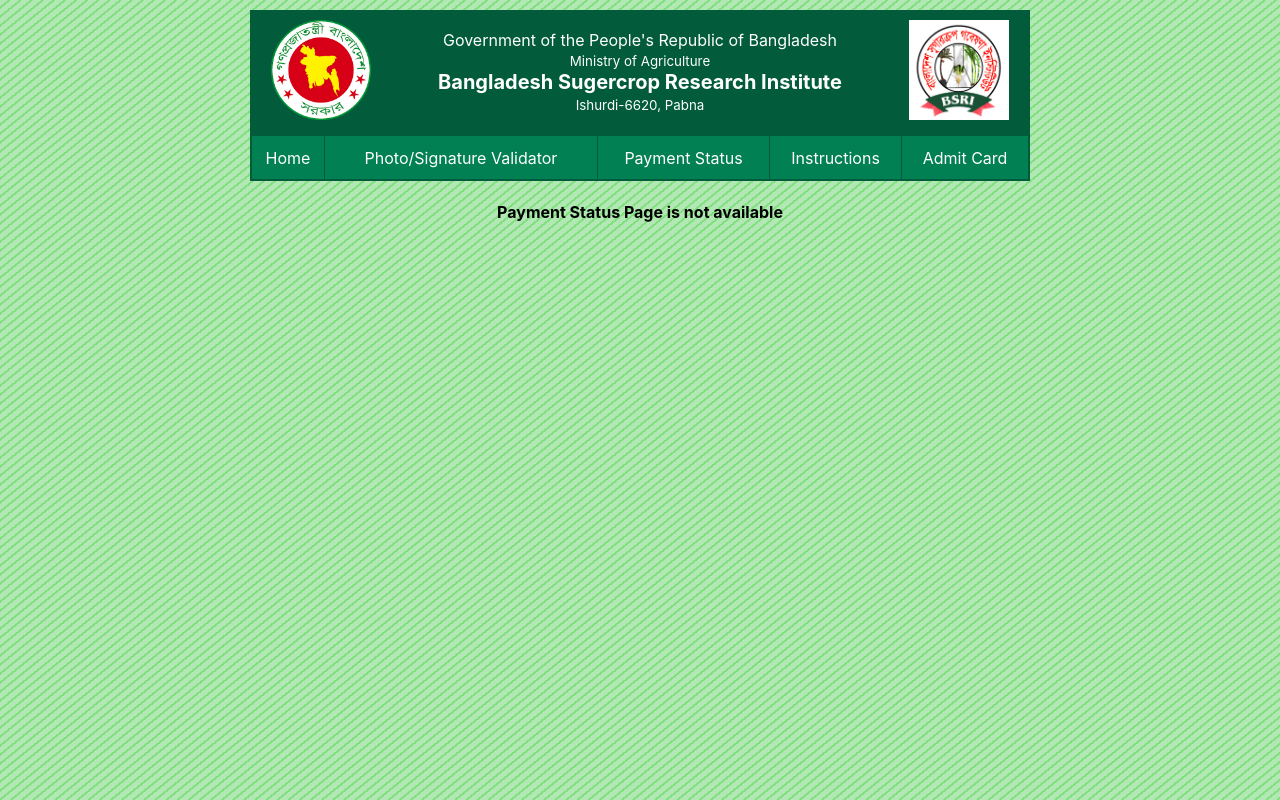
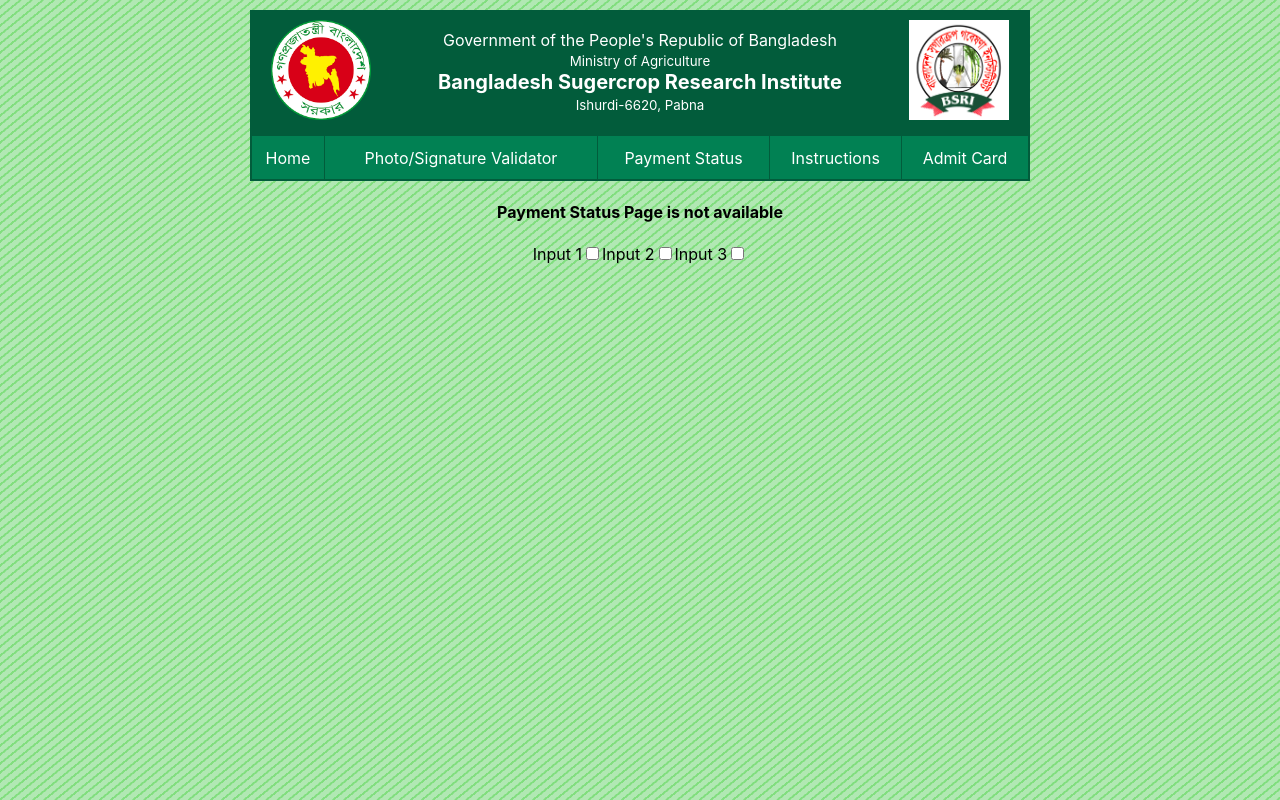
Before and after one commit to rashel68/application-form-client, a React (Create React App) app: page /payment in a window 1280 px wide. Built offline with nearby package versions, Linux system fonts and the light colour scheme.

Commit message:
checkbox

```diff
--- a/src/components/PaymentStatus/PaymentStatus.js
+++ b/src/components/PaymentStatus/PaymentStatus.js
@@ -1,9 +1,52 @@
 import React from 'react';
 
 const PaymentStatus = () => {
+    function myfun() {
+        // let a = document.getElementsByName('chk');
+        // let y = document.getElementById('zx');
+        let a = document.getElementById('1');
+        let b = document.getElementById('2');
+        let c = document.getElementById('3');
+
+        a.disabled = false;
+        b.disabled = false;
+        c.disabled = false;
+
+        // if (a.checked === false) {
+        //     b.disabled = false;
+        //     c.disabled = false;
+        // }
+        // if (b.checked === false) {
+        //     a.disabled = false;
+        //     c.disabled = false;
+        // }
+        // if (c.checked === false) {
+        //     a.disabled = false;
+        //     b.disabled = false;
+        // }
+
+        if (a.checked === true) {
+            b.disabled = true;
+            c.disabled = true;
+        }
+        if (b.checked === true) {
+            a.disabled = true;
+            c.disabled = true;
+        }
+        if (c.checked === true) {
+            b.disabled = true;
+            a.disabled = true;
+        }
+    }
     return (
         <div>
             <h4>Payment Status Page is not available</h4>
+            <span>Input 1</span><input type="checkbox" id="1" name="chk" value="input1" onClick={myfun} onChange={e => console.log(e.target.value)} />
+            <span>Input 2</span><input type="checkbox" id="2" name="chk" value="input2" onClick={myfun} onChange={e => console.log(e.target.value)} />
+            <span>Input 3</span><input type="checkbox" id="3" name="chk" value="input2" onClick={myfun} onChange={e => console.log(e.target.value)} />
+            {/* <span>Input 4</span><input type="checkbox" id="4" name="chk" onClick={myfun} />
+            <span>Input 5</span><input type="checkbox" id="5" name="chk" onClick={myfun} /> */}
+            {/* <span>Input 6</span><input type="checkbox" id="6" name="chk" onClick={myfun} /> */}
         </div>
     );
 };
```
